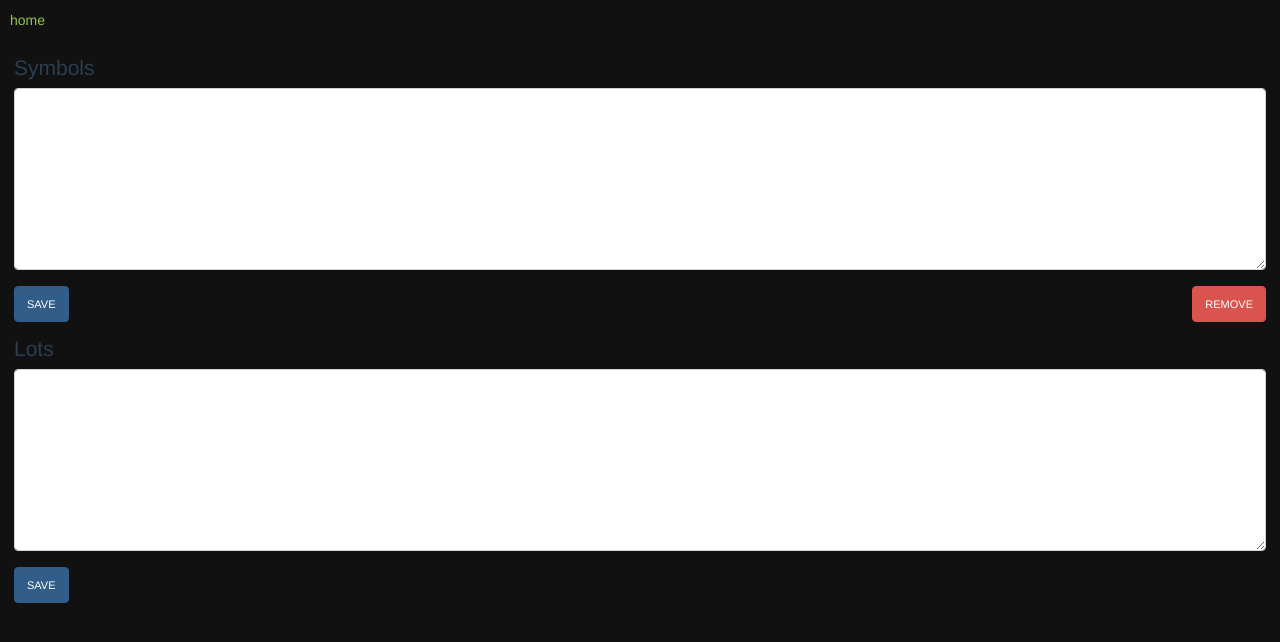
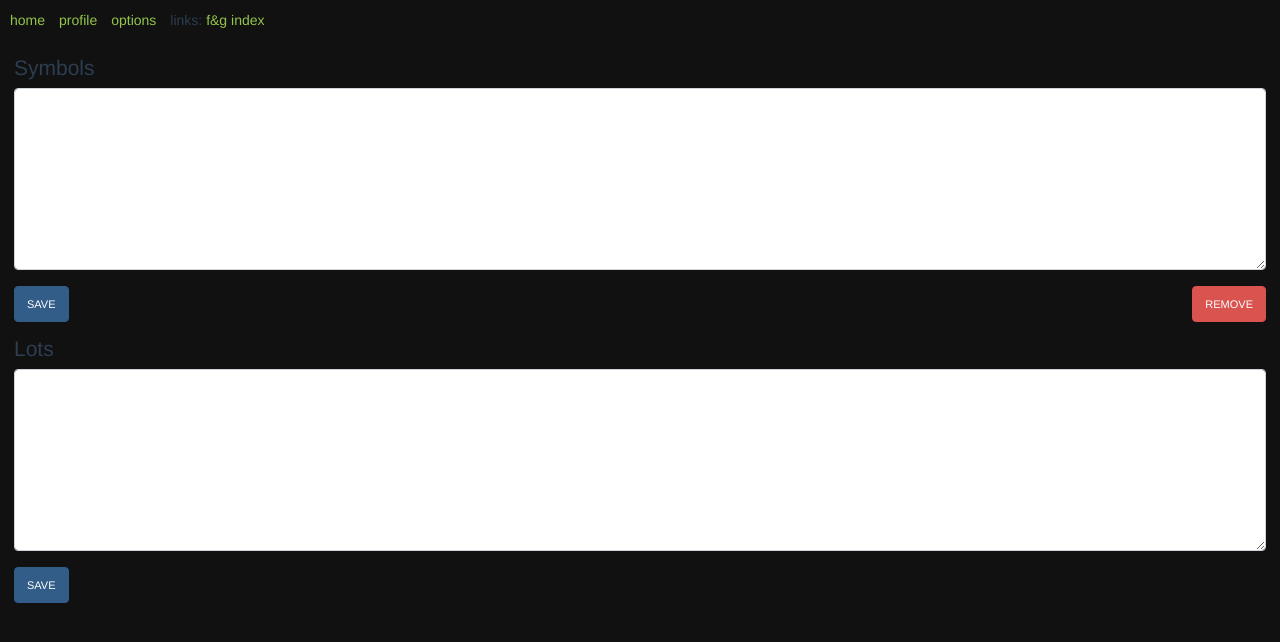
Before and after one commit to jlewallen/feevee, a Vue app: page /#/profile in a window 1280 px wide. Shown: the top 642 px of the page. Built offline with nearby package versions, Linux system fonts and the light colour scheme.

Commit message:
style: Introduce Header, always show vertical scrollbar.

```diff
--- a/public/css/feevee.css
+++ b/public/css/feevee.css
@@ -1,4 +1,8 @@
 html,
 body {
-  margin: 0em;
+    margin: 0em;
 }
+
+body {
+    overflow-y: scroll; /* show scrollbars */
+}
--- a/src/App.vue
+++ b/src/App.vue
@@ -1,9 +1,6 @@
 <template>
     <div id="app" :class="theme">
-        <div class="top">
-            <div><router-link to="/">home</router-link></div>
-            <div><router-link to="/profile">profile</router-link></div>
-            <div><router-link to="/options">options</router-link></div>
+        <Header>
             <div><a href="#" v-on:click="toggleStyle">theme</a></div>
             <div><a href="#" v-on:click="render">render</a></div>
             <div><a href="#" v-on:click="clear">clear cache</a></div>
@@ -19,14 +16,10 @@
             </div>
             <div>{{ visible.length }} symbols</div>
             <div>${{ portfolioValue.toFixed(2) }}</div>
-            <div>
-                links:
-                <a href="https://money.cnn.com/data/fear-and-greed/" target="blank">f&g index</a>
-            </div>
             <form class="form-inline">
                 <input type="text" v-model="form.filter" />
             </form>
-        </div>
+        </Header>
         <div class="tags">
             <span
                 :class="{
@@ -49,8 +42,10 @@
 import _ from "lodash";
 import Vue from "vue";
 import { makeApiUrl, repeatedly } from "./api";
+import { getNotesFactor } from "./Symbol.vue";
+
 import Symbols from "./views/Symbols.vue";
-import { getNotesFactor } from "./Symbol.vue";
+import Header from "./Header.vue";
 
 export const SortPriority = "sortPriority";
 export const SortSymbol = "sortSymbol";
@@ -60,6 +55,10 @@ export const SortFreshness = "sortFreshness";
 
 export default {
     name: "App",
+    components: {
+        Symbols,
+        Header,
+    },
     data() {
         const theme = window.localStorage["feevee:theme"];
         const sort = window.localStorage["feevee:sort"];
@@ -79,9 +78,6 @@ export default {
             sortAbsolutePercentChange: SortAbsolutePercentChange,
             sortFreshness: SortFreshness,
         };
-    },
-    components: {
-        Symbols,
     },
     computed: {
         tags() {
--- /dev/null
+++ b/src/Header.vue
@@ -0,0 +1,24 @@
+<template>
+    <div class="top">
+        <div><router-link to="/">home</router-link></div>
+        <div><router-link to="/profile">profile</router-link></div>
+        <div><router-link to="/options">options</router-link></div>
+        <div>
+            links:
+            <a href="https://money.cnn.com/data/fear-and-greed/" target="blank">f&g index</a>
+        </div>
+        <slot></slot>
+    </div>
+</template>
+
+<script>
+export default {
+    name: "Header",
+    data() {
+        return {};
+    },
+    methods: {},
+};
+</script>
+
+<style></style>
--- a/src/ProfileEditor.vue
+++ b/src/ProfileEditor.vue
@@ -1,8 +1,6 @@
 <template>
     <div id="app">
-        <div class="top">
-            <div><router-link to="/">home</router-link></div>
-        </div>
+        <Header />
         <div class="editors">
             <div class="symbols-editor">
                 <h4>Symbols</h4>
@@ -33,9 +31,11 @@
 
 <script>
 import { makeApiUrl } from "./api";
+import Header from "./Header.vue";
 
 export default {
     name: "SymbolsEditor",
+    components: { Header },
     data() {
         return {
             form: {
@@ -44,7 +44,6 @@ export default {
             },
         };
     },
-    components: {},
     computed: {},
     methods: {
         async onAddRemoveSymbols(adding) {
```
